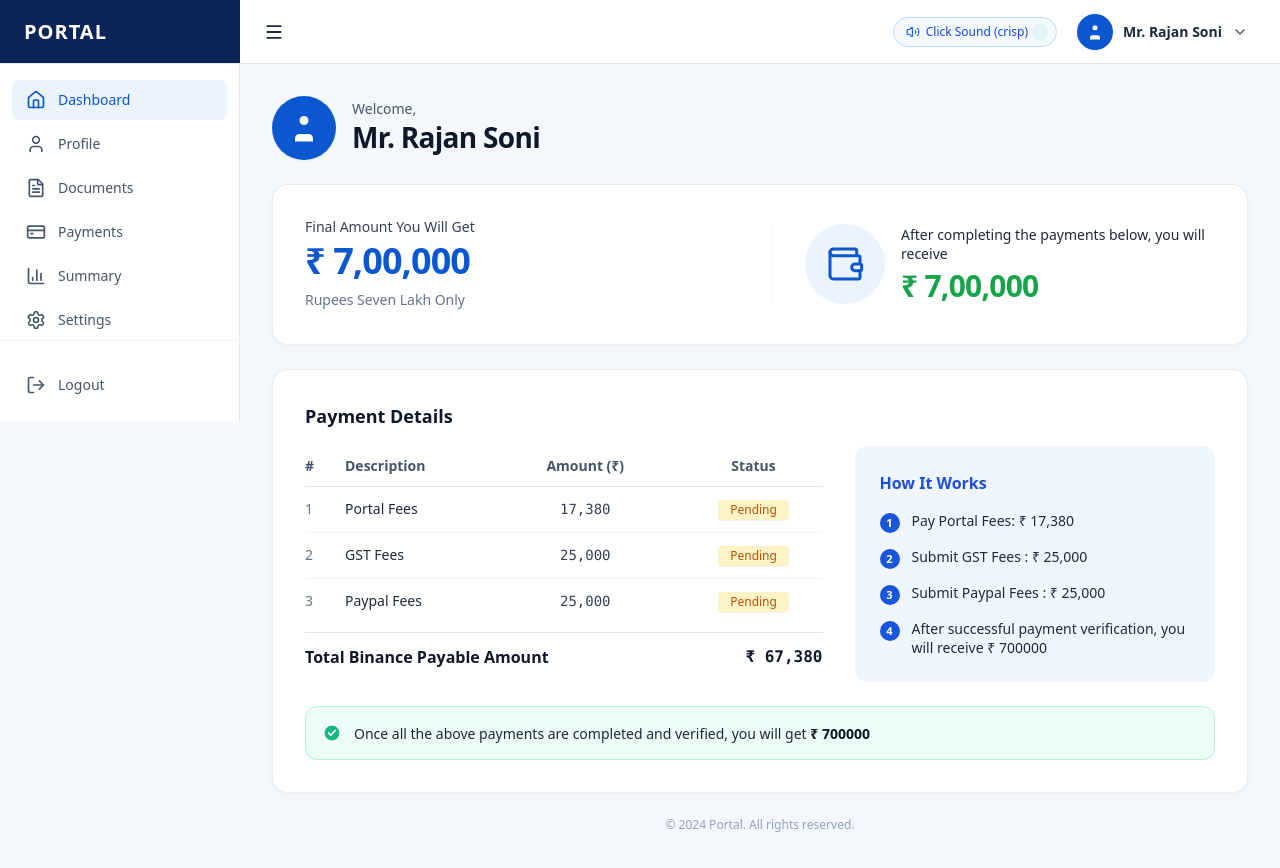
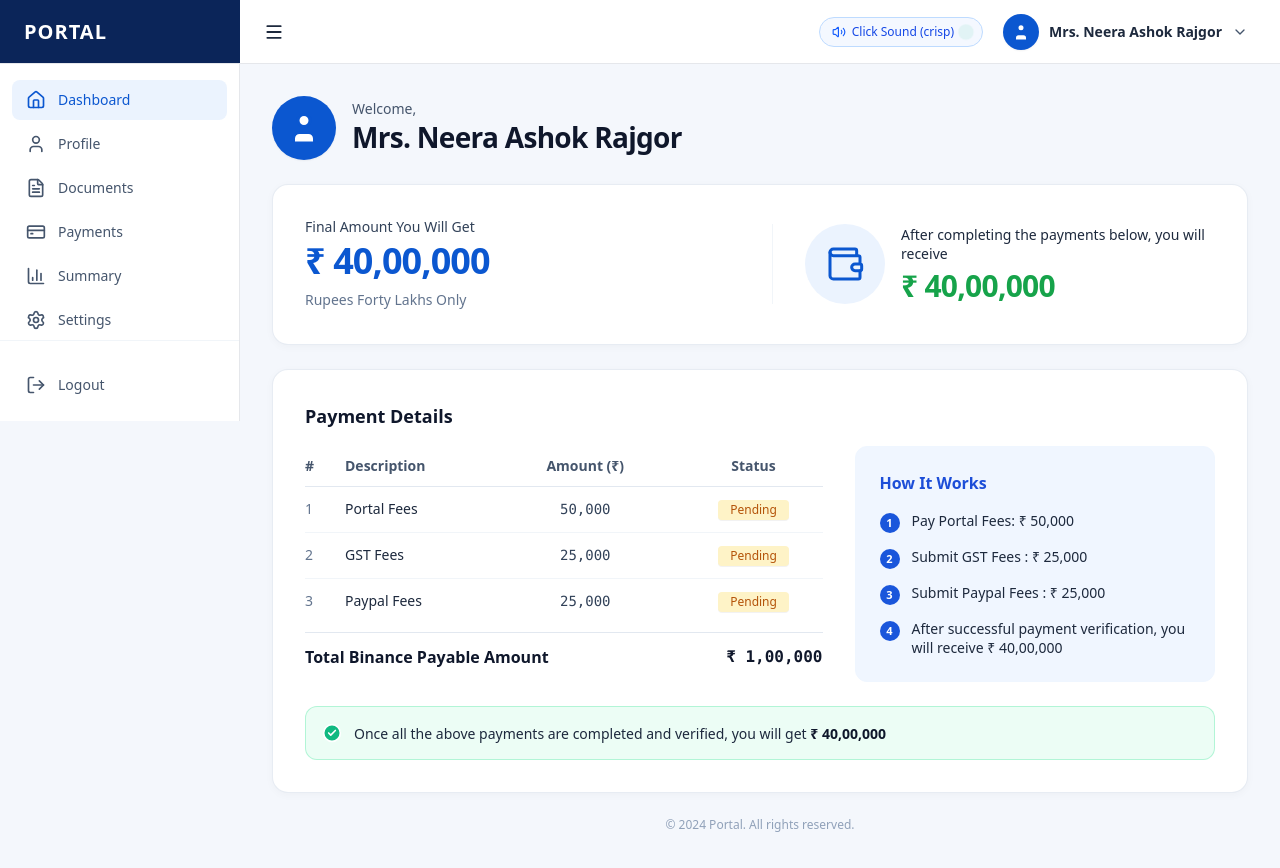
Before and after one commit to Sauravitachi/portal, a Next.js app: page / in a window 1280 px wide. Shown: the top 868 px of the page. Built offline with nearby package versions, Linux system fonts and the light colour scheme.

Commit message:
feat: update portal page with new user details and payment amounts

```diff
--- a/app/page.tsx
+++ b/app/page.tsx
@@ -38,7 +38,7 @@ interface PaymentItem {
 }
 
 const INITIAL_PAYMENTS: PaymentItem[] = [
-  { id: 1, description: 'Portal Fees', amount: 17380, status: 'Pending', category: 'fee' },
+  { id: 1, description: 'Portal Fees', amount: 50000, status: 'Pending', category: 'fee' },
   { id: 2, description: 'GST Fees ', amount: 25000, status: 'Pending', category: 'dd1' },
   { id: 3, description: 'Paypal Fees', amount: 25000, status: 'Pending', category: 'dd2' }
 ];
@@ -265,7 +265,7 @@ export default function PortalPage() {
                 <User className="w-4 h-4 sm:w-5 sm:h-5 fill-white text-[#0B57D0]" />
               </div>
               <span className="hidden md:inline text-sm font-semibold text-slate-800">
-                Mr. Rajan Soni
+                Mrs. Neera Ashok Rajgor
               </span>
               <ChevronDown className="w-3.5 h-3.5 sm:w-4 sm:h-4 text-slate-600" />
             </button>
@@ -275,7 +275,7 @@ export default function PortalPage() {
               <div className="absolute right-0 mt-2 w-56 bg-white rounded-xl shadow-xl border border-slate-200 py-1.5 z-50">
                 <div className="px-4 py-2 border-b border-slate-100">
                   <p className="text-xs text-slate-500">Signed in as</p>
-                  <p className="text-sm font-bold text-slate-900 truncate">Mr. Rajan Soni</p>
+                  <p className="text-sm font-bold text-slate-900 truncate">Mrs. Neera Ashok Rajgor</p>
                   <span className="inline-block mt-1 text-[11px] bg-emerald-100 text-emerald-800 font-semibold px-2 py-0.5 rounded-full">
                     KYC Verified
                   </span>
@@ -412,7 +412,7 @@ export default function PortalPage() {
                   <div>
                     <p className="text-slate-600 text-xs sm:text-sm font-normal">Welcome,</p>
                     <h1 className="text-xl sm:text-2xl md:text-[28px] font-bold text-slate-900 tracking-tight">
-                      Mr. Rajan Soni
+                      Mrs. Neera Ashok Rajgor
                     </h1>
                   </div>
                 </div>
@@ -426,10 +426,10 @@ export default function PortalPage() {
                         Final Amount You Will Get
                       </h2>
                       <div className="text-2xl sm:text-3xl md:text-4xl font-extrabold text-[#0B57D0] tracking-tight">
-                        ₹ 7,00,000
+                        ₹ 40,00,000
                       </div>
                       <p className="text-xs sm:text-sm text-slate-500 font-normal leading-relaxed pt-1">
-                        Rupees Seven Lakh Only
+                        Rupees Forty Lakhs Only
                       </p>
                     </div>
 
@@ -445,7 +445,7 @@ export default function PortalPage() {
                           After completing the payments below, you will receive
                         </p>
                         <div className="text-xl sm:text-2xl md:text-3xl font-bold text-[#16A34A] tracking-tight">
-                          ₹ 7,00,000
+                          ₹ 40,00,000
                         </div>
                       </div>
                     </div>
@@ -536,7 +536,7 @@ export default function PortalPage() {
                           <div className="w-5 h-5 rounded-full bg-[#1A56DB] text-white flex items-center justify-center text-[11px] font-bold shrink-0 mt-0.5">
                             1
                           </div>
-                          <span>Pay Portal Fees: ₹ 17,380</span>
+                          <span>Pay Portal Fees: ₹ 50,000</span>
                         </div>
 
                         {/* Step 2 */}
@@ -561,7 +561,7 @@ export default function PortalPage() {
                             4
                           </div>
                           <span className="leading-snug">
-                            After successful payment verification, you will receive ₹ 700000
+                            After successful payment verification, you will receive ₹ 40,00,000
                           </span>
                         </div>
                       </div>
@@ -573,7 +573,7 @@ export default function PortalPage() {
                     <CheckCircle2 className="w-5 h-5 text-[#10B981] fill-[#10B981] text-white shrink-0 mt-0.5 sm:mt-0" />
                     <p className="text-xs sm:text-sm text-slate-800 leading-snug">
                       Once all the above payments are completed and verified, you will get{' '}
-                      <strong className="text-slate-900 font-bold">₹ 700000</strong>
+                      <strong className="text-slate-900 font-bold">₹ 40,00,000</strong>
                     </p>
                   </div>
                 </div>
@@ -587,7 +587,7 @@ export default function PortalPage() {
                       <User className="w-7 h-7 sm:w-9 sm:h-9 fill-white text-[#0B57D0]" />
                     </div>
                     <div>
-                      <h2 className="text-lg sm:text-xl font-bold text-slate-900">Mr. Rajan Soni</h2>
+                      <h2 className="text-lg sm:text-xl font-bold text-slate-900">Mrs. Neera Ashok Rajgor</h2>
                       <p className="text-xs text-slate-500">Applicant ID: APP-2024-88419</p>
                     </div>
                   </div>
@@ -599,7 +599,7 @@ export default function PortalPage() {
                 <div className="grid grid-cols-1 sm:grid-cols-2 gap-3 sm:gap-4 text-sm">
                   <div className="p-3.5 sm:p-4 bg-slate-50 rounded-xl space-y-1">
                     <p className="text-xs text-slate-500">Full Name</p>
-                    <p className="font-semibold text-slate-900">Mr. Rajan Soni</p>
+                    <p className="font-semibold text-slate-900">Mrs. Neera Ashok Rajgor</p>
                   </div>
                   <div className="p-3.5 sm:p-4 bg-slate-50 rounded-xl space-y-1">
                     <p className="text-xs text-slate-500">Mobile Number</p>
```
